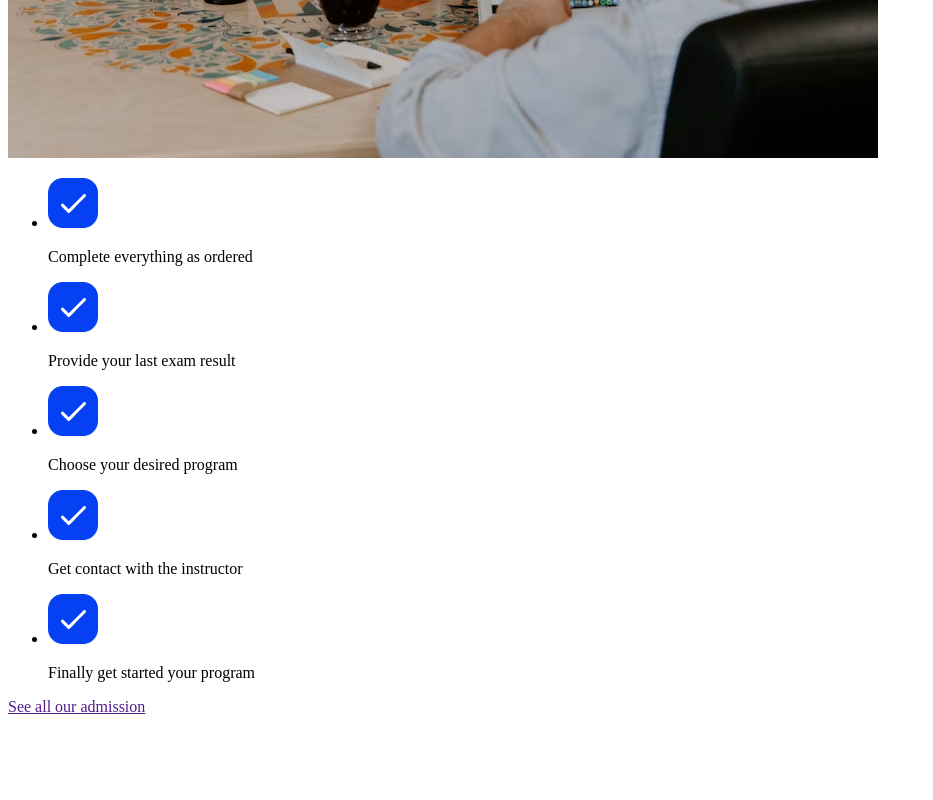
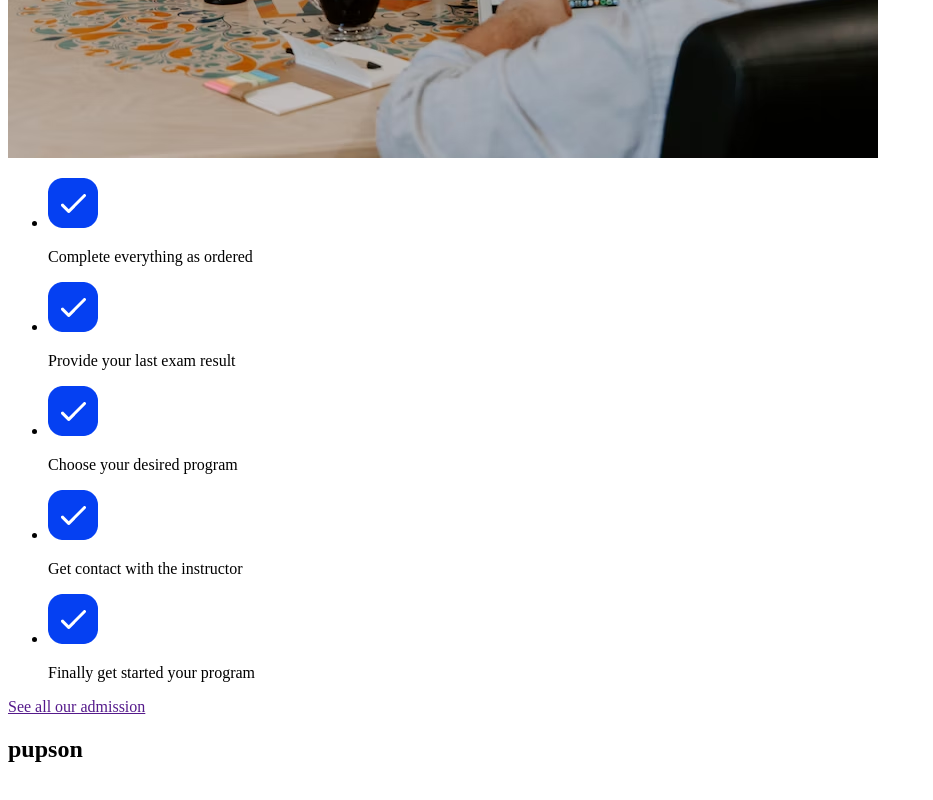
Before and after one commit to Ziejek/Project-1, a plain HTML site: page index.html in a window 1280 px wide. Shown: the part 2405-3205 px from the top of the page, without its empty margins (0-933 px from the left). Before the commit the page ends 3178 px from the top, so only its background shows below. Drawn offline with Linux system fonts and the light colour scheme; files whose address does not match are found by name.

Commit message:
testimonial zmiana tekstu

```diff
--- a/index.html
+++ b/index.html
@@ -192,7 +192,7 @@
         </div>
     </section>
     <section class="testimonial">
-        <h2 class="testimonial__title"></h2>
+        <h2 class="testimonial__title">pupson</h2>
         <h3 class="testimonial__text"></h3>
         <div class="testimonial__img-switcher">
             <img class="testimonial__icon" src="" alt="">
```
